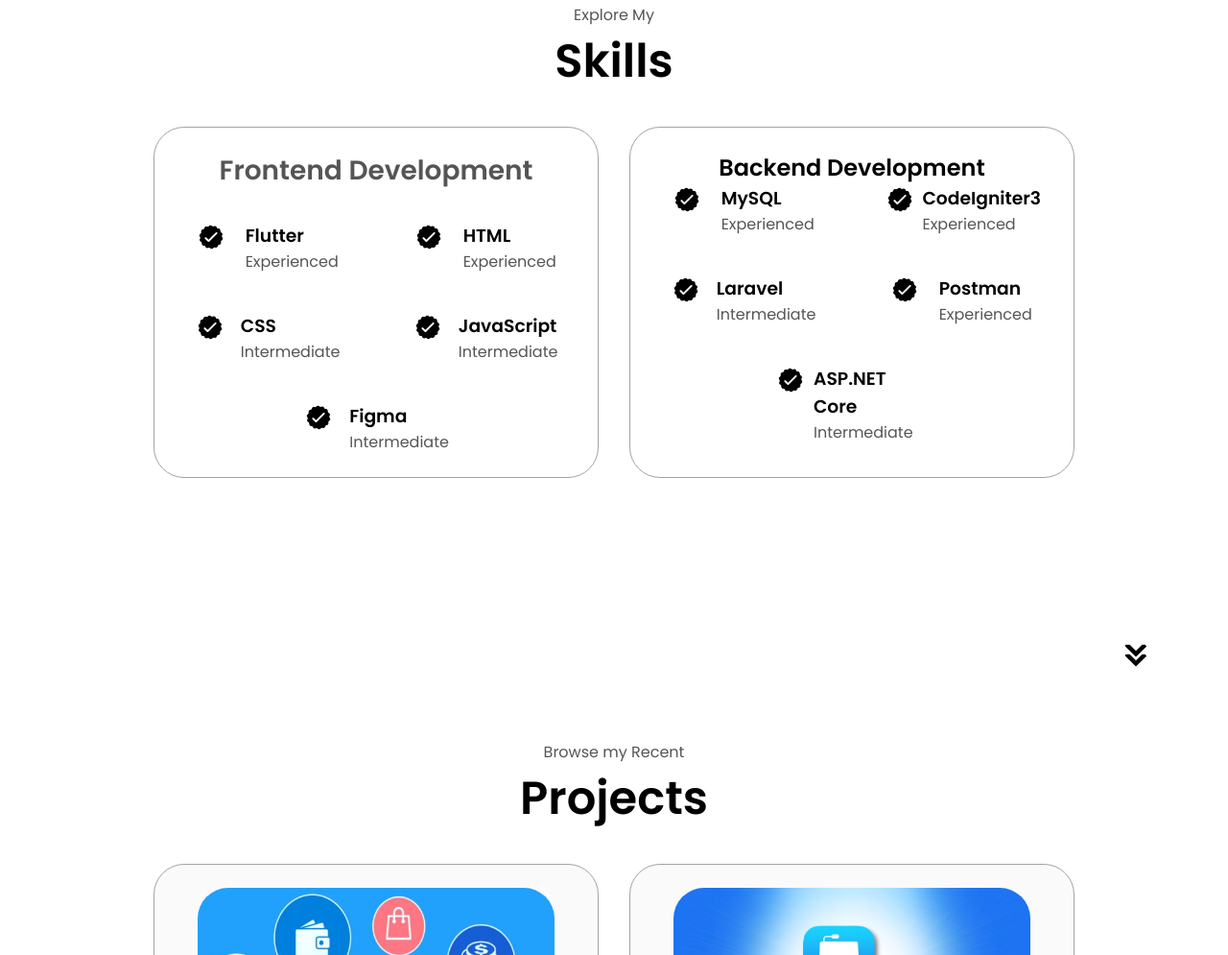
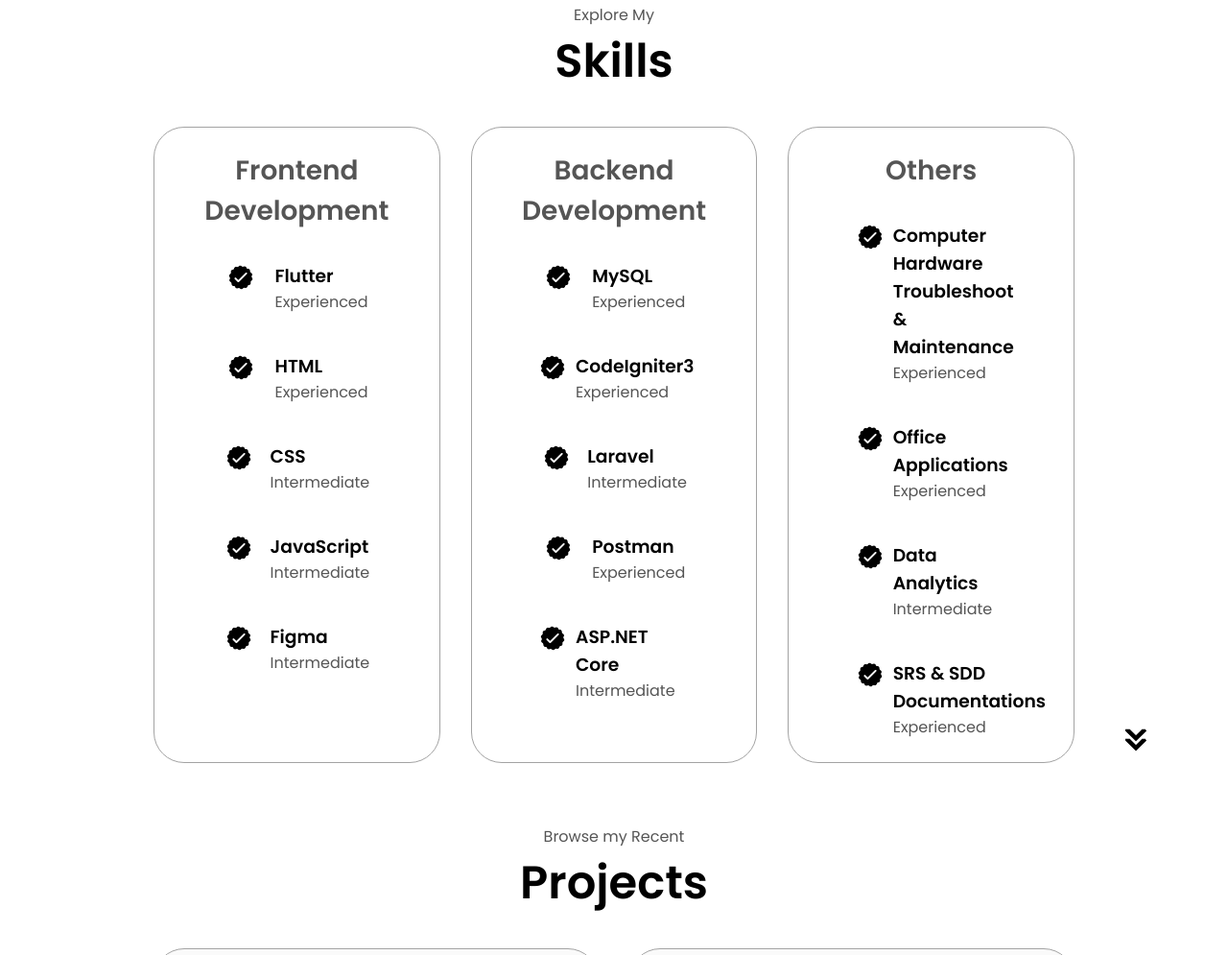
Before and after one commit to Syon97/html-css-js-portfolio, a plain HTML site: page index.html in a window 1280 px wide. Shown: the part 1797-2792 px from the top of the page at 96% size. Drawn offline with Linux system fonts and the light colour scheme.

Commit message:
Update index
- add new 'others' skills

```diff
--- a/index.html
+++ b/index.html
@@ -191,7 +191,7 @@
                     </div>
                 </div>
                 <div class="details-container">
-                    <h2 class="experience-sub-title">Backend Development</h2>
+                    <h2 class="skills-sub-title">Backend Development</h2>
                     <div class="article-container">
                         <article>
                             <img
@@ -248,6 +248,66 @@
                                 <p>Intermediate</p>
                             </div>
                         </article>
+                    </div>
+                </div>
+                <div class="details-container">
+                    <h2 class="skills-sub-title">Others</h2>
+                    <div class="article-container">
+                        <article>
+                            <img
+                                src="./assets/checkmark.png"
+                                alt="Experience icon"
+                                class="icon"
+                            />
+                            <div>
+                                <h3>Computer Hardware Troubleshoot & Maintenance</h3>
+                                <p>Experienced</p>
+                            </div>
+                        </article>
+                        <article>
+                            <img
+                                src="./assets/checkmark.png"
+                                alt="Experience icon"
+                                class="icon"
+                            />
+                            <div>
+                                <h3>Office Applications</h3>
+                                <p>Experienced</p>
+                            </div>
+                        </article>
+                        <article>
+                            <img
+                                src="./assets/checkmark.png"
+                                alt="Experience icon"
+                                class="icon"
+                            />
+                            <div>
+                                <h3>Data Analytics</h3>
+                                <p>Intermediate</p>
+                            </div>
+                        </article>
+                        <article>
+                            <img
+                                src="./assets/checkmark.png"
+                                alt="Experience icon"
+                                class="icon"
+                            />
+                            <div>
+                                <h3>SRS & SDD Documentations</h3>
+                                <p>Experienced</p>
+                            </div>
+                        </article>
+                        <!-- <article>
+                            <img
+                                src="./assets/checkmark.png"
+                                alt="Experience icon"
+                                class="icon"
+                            />
+                            <div>
+                                <h3>SDLC</h3>
+                                <p>Intermediate</p>
+                            </div>
+                        </article> -->
                     </div>
                 </div>
             </div>
```
